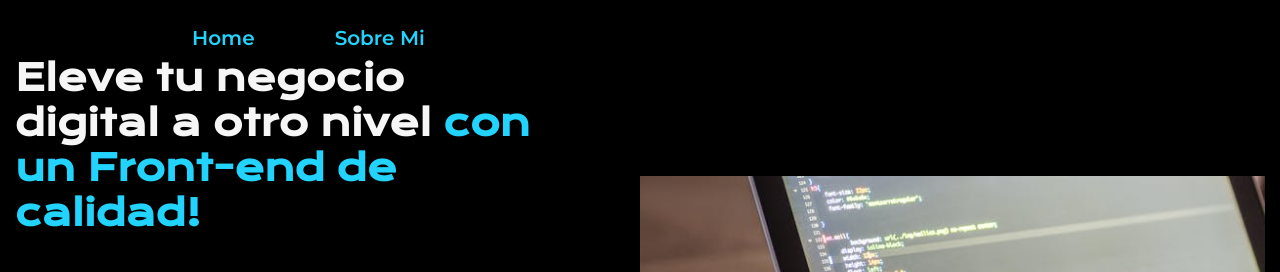
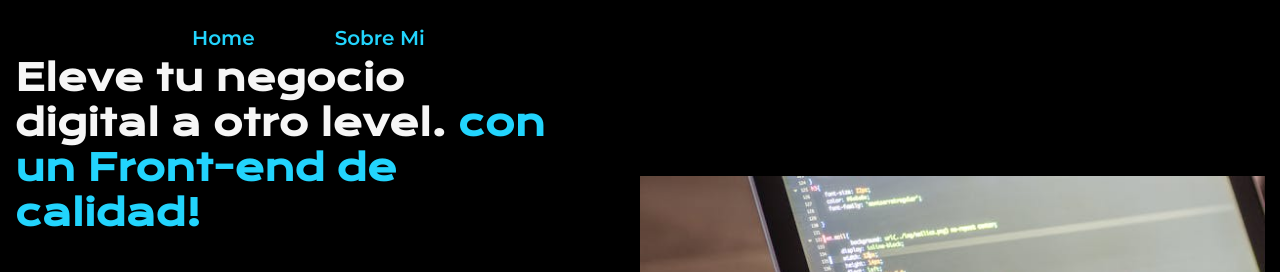
Before and after one commit to toby959/portafolio, a plain HTML site: page index.html in a window 1280 px wide. Shown: the top 272 px of the page. Drawn offline with nearby package versions, Linux system fonts and the light colour scheme.

Commit message:
nuevo titulo

```diff
--- a/index.html
+++ b/index.html
@@ -21,7 +21,7 @@
     <main class="presentacion">
         <section class="presentacion_contenido">
             <h1 class="presentacion_contenido_titulo">
-                Eleve tu negocio digital a otro nivel
+                Eleve tu negocio digital a otro level.
                 <strong class="titulo-destasque">con un Front-end de calidad!
                 </strong>
             </h1>
```
